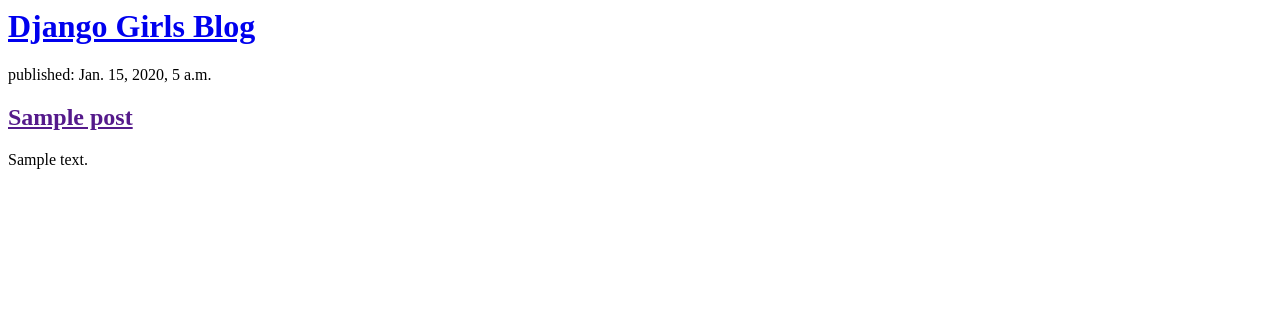
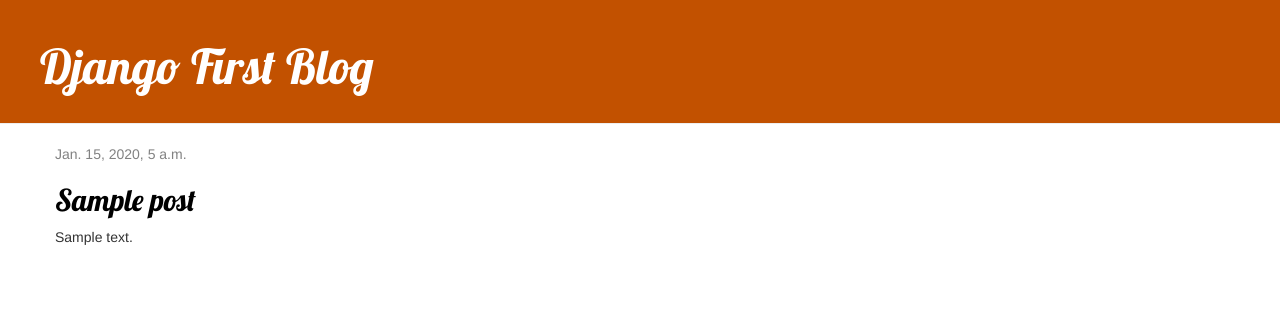
Before and after one commit to fabio4bo/my-first-blog, a Django app: template blog/templates/blog/post_list.html in a window 1280 px wide. Shown: the top 316 px of the page. Run offline with Django 4.2, Linux system fonts and the light colour scheme; the template is opened without the code that fills it: values that come from a table or form of the project are taken from there, others are empty; tables that the repository leaves empty hold one stand-in row (values such as "Sample post"); some libraries are stand-ins or nearby versions.

Commit message:
Added view and template for detailed blog post as well as CSS for the site.

```diff
--- /dev/null
+++ b/blog/static/css/blog.css
@@ -0,0 +1,46 @@
+.page-header {
+    background-color: #C25100;
+    margin-top: 0;
+    padding: 20px 20px 20px 40px;
+}
+
+.page-header h1, .page-header h1 a, .page-header h1 a:visited, .page-header h1 a:active {
+    color: #ffffff;
+    font-size: 36pt;
+    text-decoration: none;
+}
+
+.content {
+    margin-left: 40px;
+}
+
+h1, h2, h3, h4 {
+    font-family: 'Lobster', cursive;
+}
+
+.date {
+    color: #828282;
+}
+
+.save {
+    float: right;
+}
+
+.post-form textarea, .post-form input {
+    width: 100%;
+}
+
+.top-menu, .top-menu:hover, .top-menu:visited {
+    color: #ffffff;
+    float: right;
+    font-size: 26pt;
+    margin-right: 20px;
+}
+
+.post {
+    margin-bottom: 70px;
+}
+
+.post h2 a, .post h2 a:visited {
+    color: #000000;
+}
--- /dev/null
+++ b/blog/templates/blog/base.html
@@ -0,0 +1,29 @@
+
+{% load static %} <!-- static files (css, etc) -->
+
+<html lang="en">
+<head>
+    <meta charset="UTF-8">
+    <meta name="viewport" content="width=device-width, initial-scale=1">
+    <title>Django Firs Blog</title>
+    {#    #bootstrap#}
+    <link rel="stylesheet" href="//maxcdn.bootstrapcdn.com/bootstrap/3.2.0/css/bootstrap.min.css">
+    <link rel="stylesheet" href="//maxcdn.bootstrapcdn.com/bootstrap/3.2.0/css/bootstrap-theme.min.css">
+    <link href="//fonts.googleapis.com/css?family=Lobster&subset=latin,latin-ext" rel="stylesheet" type="text/css">
+    <link rel="stylesheet" href="{% static 'css/blog.css' %}">
+</head>
+<body>
+    <div class="page-header">
+        <h1><a href="/">Django First Blog</a> </h1>
+    </div>
+
+    <div class="content container">
+        <div class="row">
+            <div class="col-md-8">
+                {% block content %}
+                {% endblock %}
+            </div>
+        </div>
+    </div>
+</body>
+</html>
--- a/blog/templates/blog/post_list.html
+++ b/blog/templates/blog/post_list.html
@@ -1,11 +1,13 @@
-<div>
-    <h1><a href="/">Django Girls Blog</a></h1>
-</div>
+{% extends 'blog/base.html' %}
 
-{% for post in posts %}
-    <div>
-        <p>published: {{ post.published_date }}</p>
-        <h2><a href="">{{ post.title }}</a></h2>
-        <p>{{ post.text|linebreaksbr }}</p>
-    </div>
-{% endfor %}
+{% block content %}
+    {% for post in posts %}
+        <div class="post">
+            <div class="date">
+                {{ post.published_date }}
+            </div>
+            <h2><a href="{% url 'post_detail' pk=post.pk %}">{{ post.title }}</a></h2>
+            <p>{{ post.text|linebreaksbr }}</p>
+        </div>
+    {% endfor %}
+{% endblock %}
--- a/blog/urls.py
+++ b/blog/urls.py
@@ -1,7 +1,8 @@
 from django.urls import path
-
+from django.shortcuts import render
 from . import views
 
 urlpatterns = [
-    path('', views.post_list, name='post_list'),
+    path("", views.post_list, name="post_list"),
+    path("post/<int:pk>/", views.post_detail, name="post_detail"),
 ]
```
Also changed, not shown: blog/templates/blog/post_detail.html (added, +13 -0 lines), blog/views.py (+11 -4 lines).
